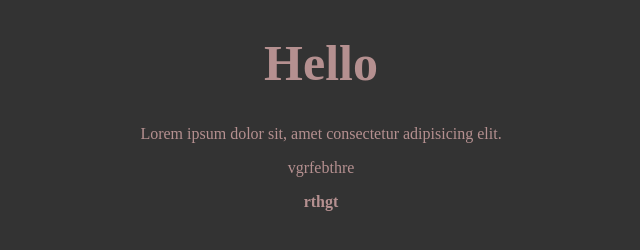
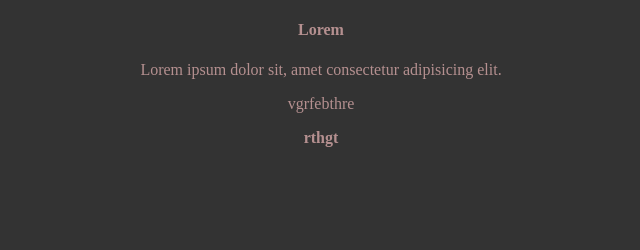
Before and after one commit to Denis856/git_test, a plain HTML site: page hello.html in a window 1280 px wide. Shown: the whole page, without its empty margins (319-959 px from the left). Drawn offline with Linux system fonts and the light colour scheme.

Commit message:
add title

```diff
--- a/hello.html
+++ b/hello.html
@@ -8,7 +8,7 @@
    <title>Document</title>
 </head>
 <body>
-   <h1>Hello</h1>
+   <h4>Lorem</h4>
    <p>Lorem ipsum dolor sit, amet consectetur adipisicing elit.</p>
    <p>vgrfebthre</p>
    <b>rthgt</b>
```
